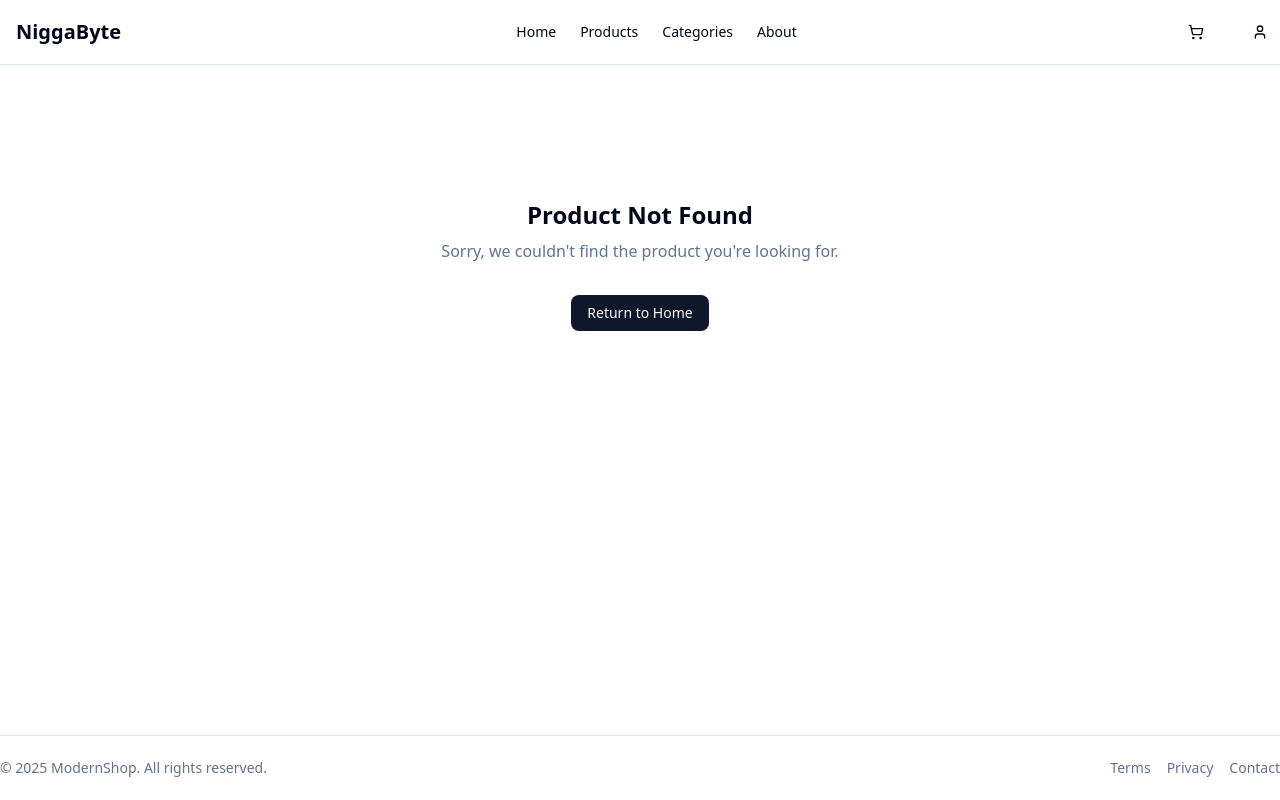
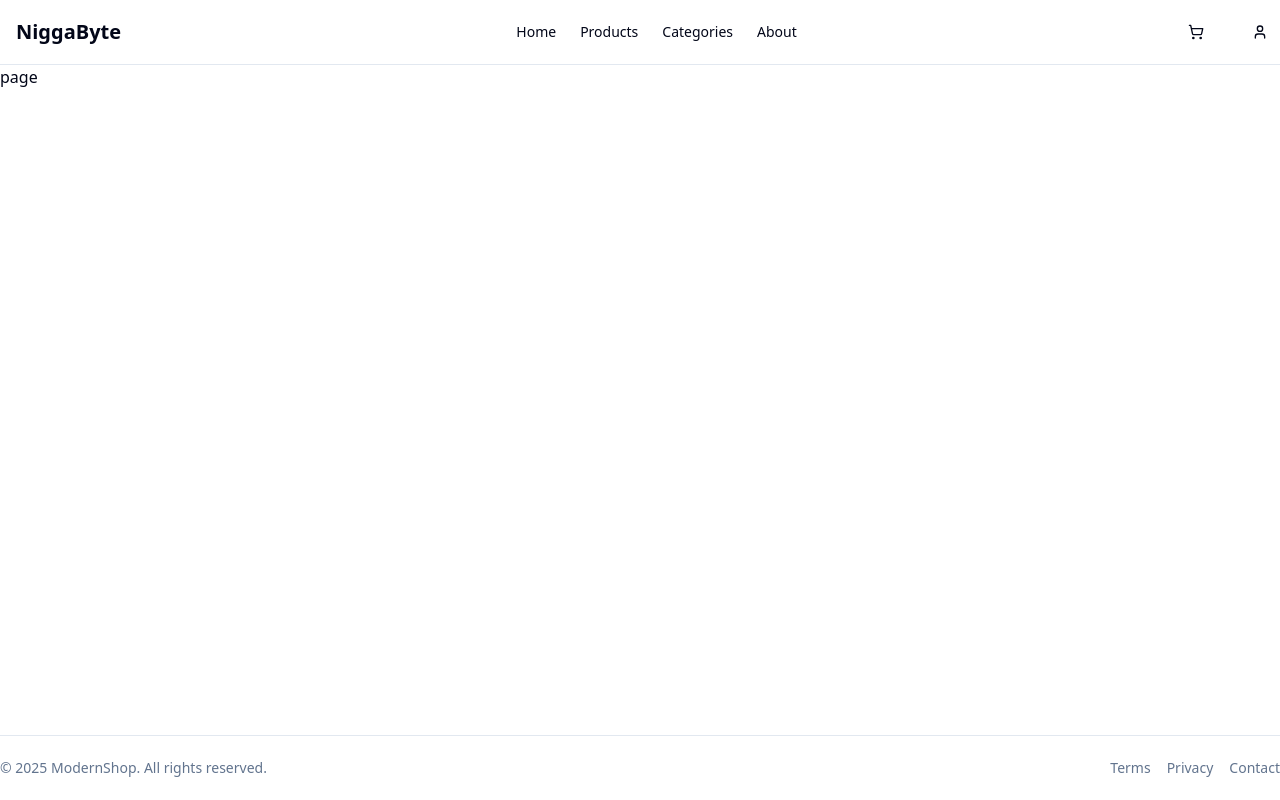
Before and after one commit to hrithik210/ecom-admin-dashboard, a Next.js app: page /products in a window 1280 px wide. Before the commit this address had no page. Built offline with nearby package versions, Linux system fonts and the light colour scheme.

Commit message:
added all products route

```diff
--- /dev/null
+++ b/app/products/page.tsx
@@ -0,0 +1,9 @@
+import React from 'react'
+
+const AllProductsRender = () => {
+  return (
+    <div>page</div>
+  )
+}
+
+export default AllProductsRender;
```
